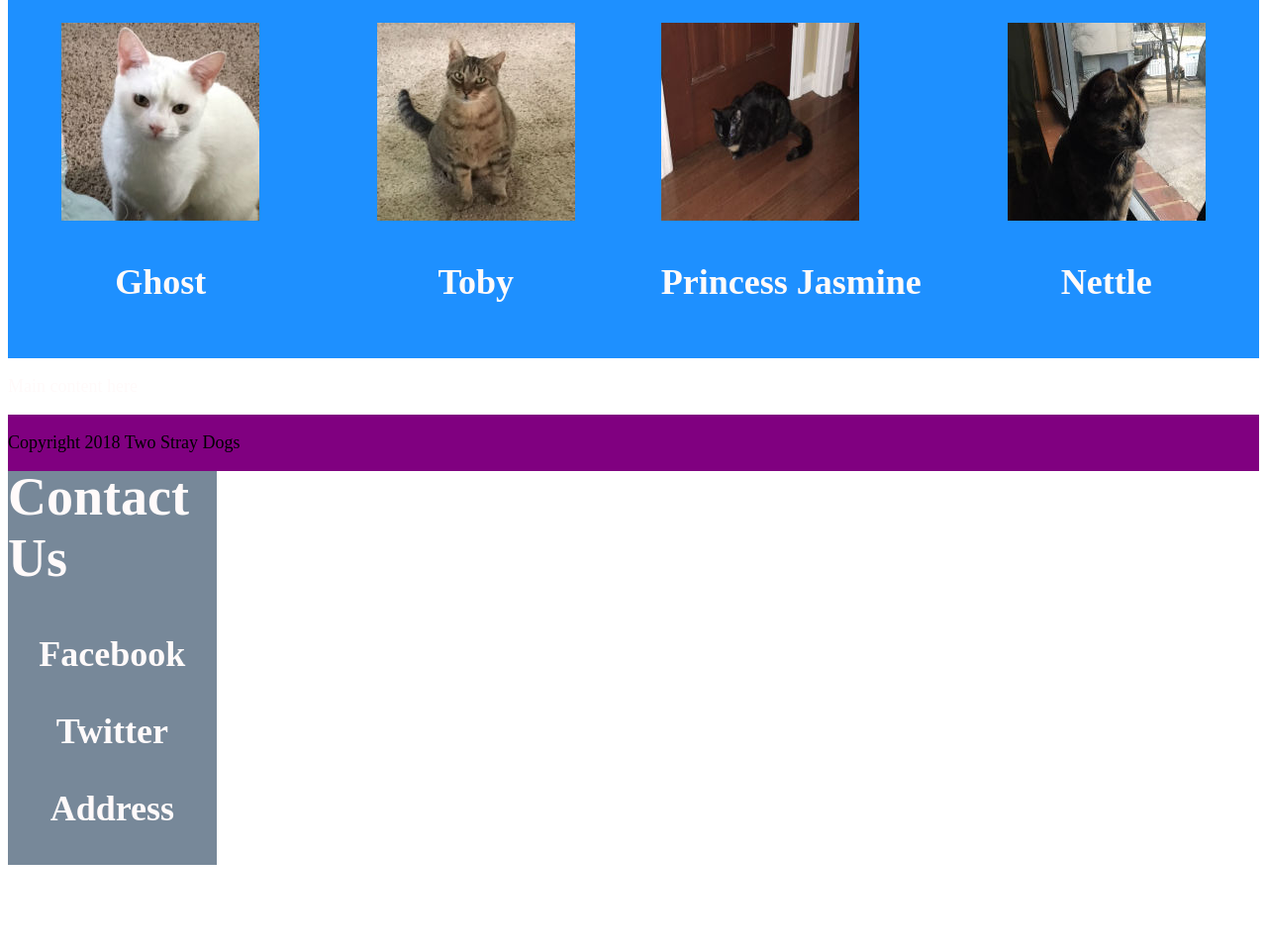
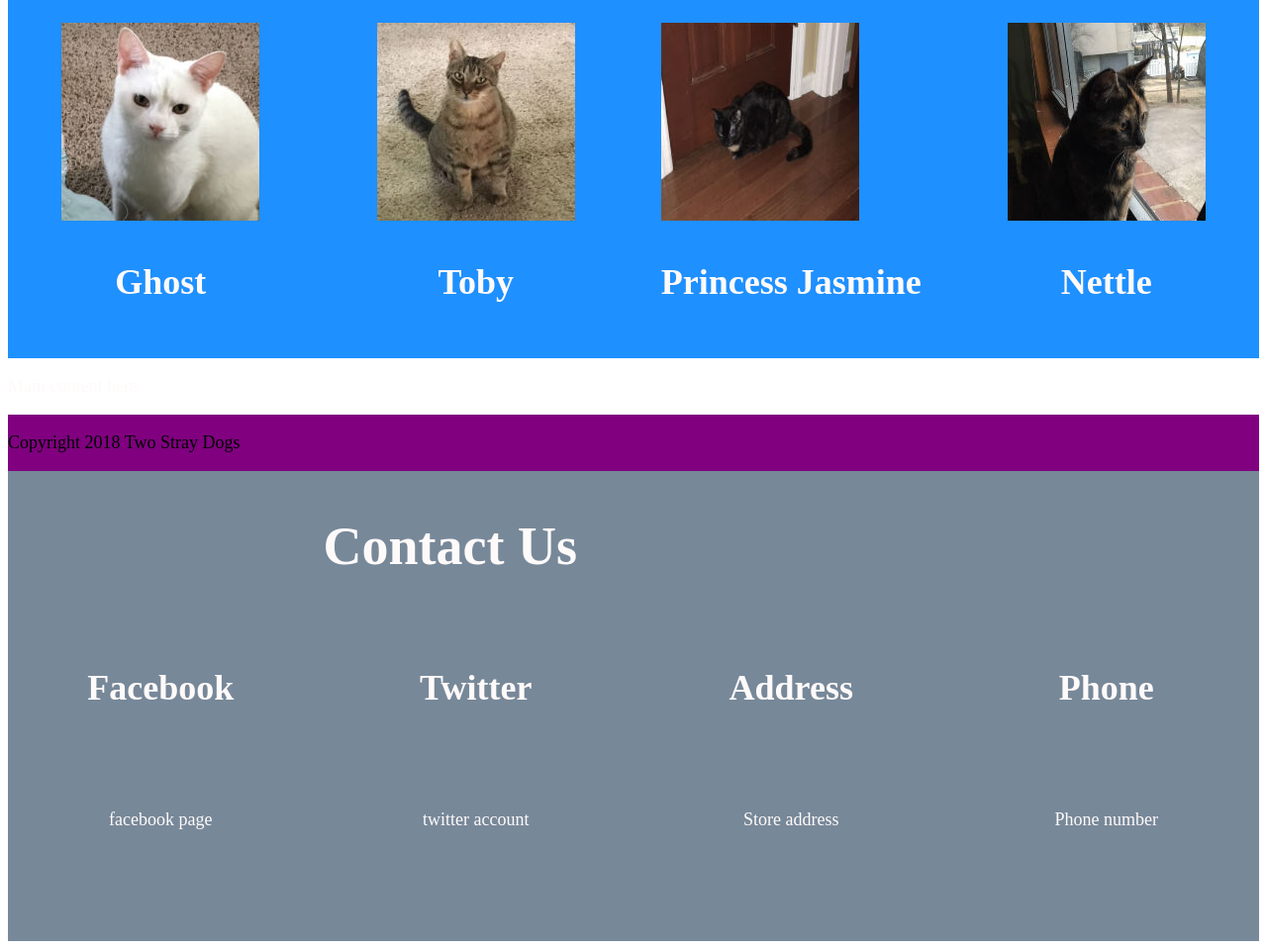
Before and after one commit to rpartap/Two-Stray-Dogs, a plain HTML site: page index.html in a window 1280 px wide. Shown: the part 5337-6296 px from the top of the page at 99% size. Before the commit the page ends 6219 px from the top, so only its background shows below. Drawn offline with Linux system fonts and the light colour scheme.

Commit message:
Change Contact As to grid style

```diff
--- a/index.html
+++ b/index.html
@@ -197,10 +197,15 @@
     </section>
 
     <section id='contactus'>
-      <h2>Contact Us</h2>
-      <h3>Facebook</h3>
-      <h3>Twitter</h3>
-      <h3>Address</h3>
+      <h2 class='cutitle'>Contact Us</h2>
+      <h3 class='facebook'>Facebook</h3>
+      <p class='fbsite' class='information'>facebook page</p>
+      <h3 class='twitter'>Twitter</h3>
+      <p class='twsite' class='information'>twitter account</p>
+      <h3 class='address'>Address</h3>
+      <p class='adsite' class='information'>Store address</p>
+      <h3 class='phone'>Phone</h3>
+      <p class='phsite' class='information'>Phone number</p>
     </section>
 
 
--- a/resources/css/style.css
+++ b/resources/css/style.css
@@ -443,9 +443,23 @@ figure .image-container {
 	height: 200px;
 }
 
+#products h3 {
+	text-align: center;
+}
+
 /*contactus*/
 
 #contactus {
+	height: 100%;
+	display: grid;
+	grid-column: 1 / -1;
+	grid-template-columns: repeat(4, 1fr);
+	grid-template-rows: repeat(3, 1fr);
+	grid-gap: 10px;
+	grid-template-areas:
+			'. cut cut .'
+			'fac twt adr pho'
+			'fbs tws ads phs';
 	background-color: lightslategray;
 	background-position: center center;
 	background-repeat: no-repeat;
@@ -453,8 +467,48 @@ figure .image-container {
 	background-size: cover;
 	height: auto;
 	width: 100%;
-	margin-top: -50px;
 }
+
+.cutitle {
+	grid-area: cut;
+}
+
+.facebook {
+ grid-area: fac;
+}
+
+.fbsite {
+ grid-area: fbs;
+}
+
+.twitter {
+ grid-area: twt;
+}
+
+.twsite {
+	grid-area: tws;
+}
+
+.address {
+	grid-area: adr;
+}
+
+.adsite {
+ grid-area: ads;
+}
+
+.phone {
+	grid-area: pho;
+}
+
+.phsite {
+ grid-area: phs;
+}
+
+#contactus p {
+	text-align: center;
+}
+
 
 /*footer*/
 .footer p {
```
